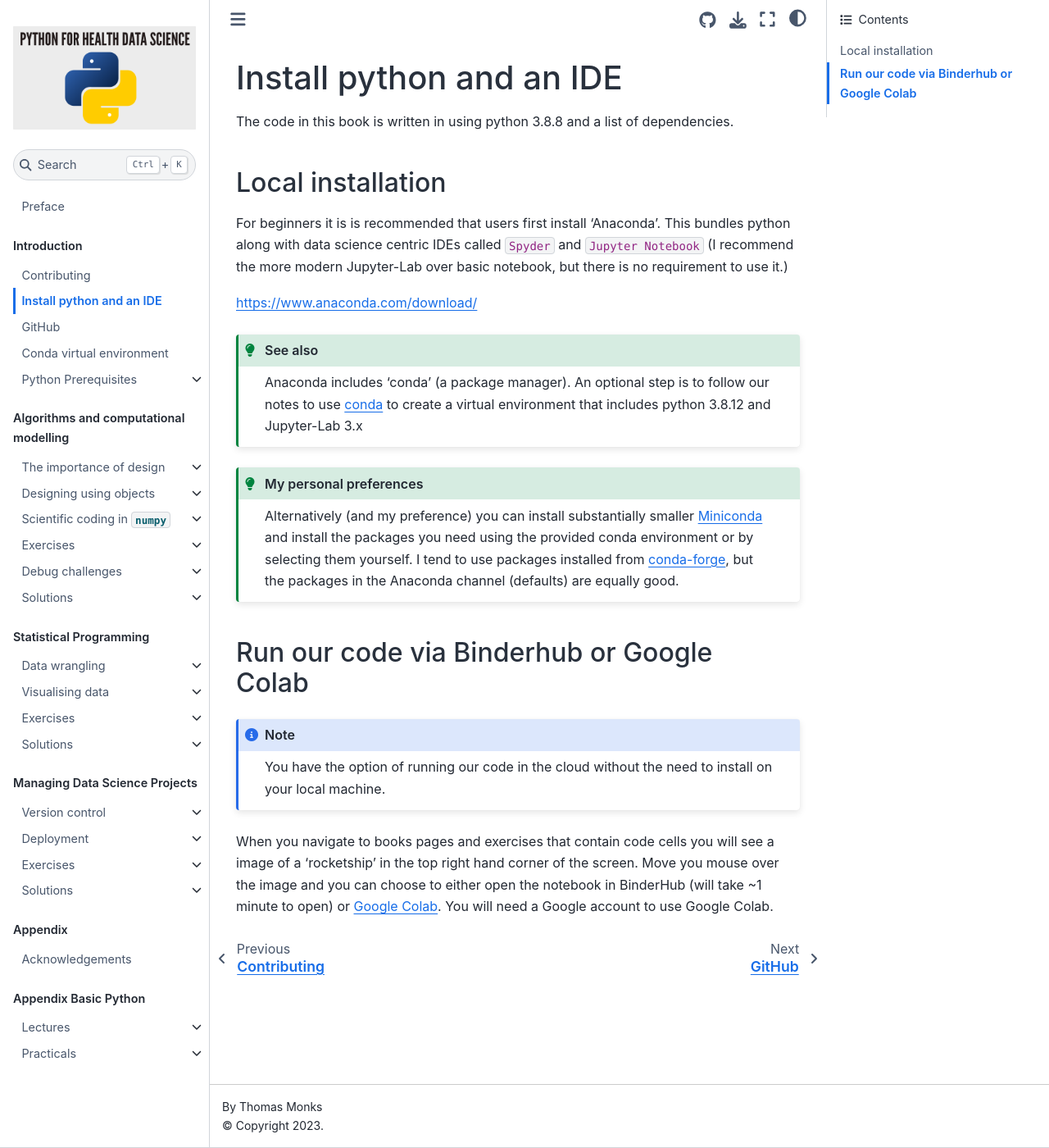
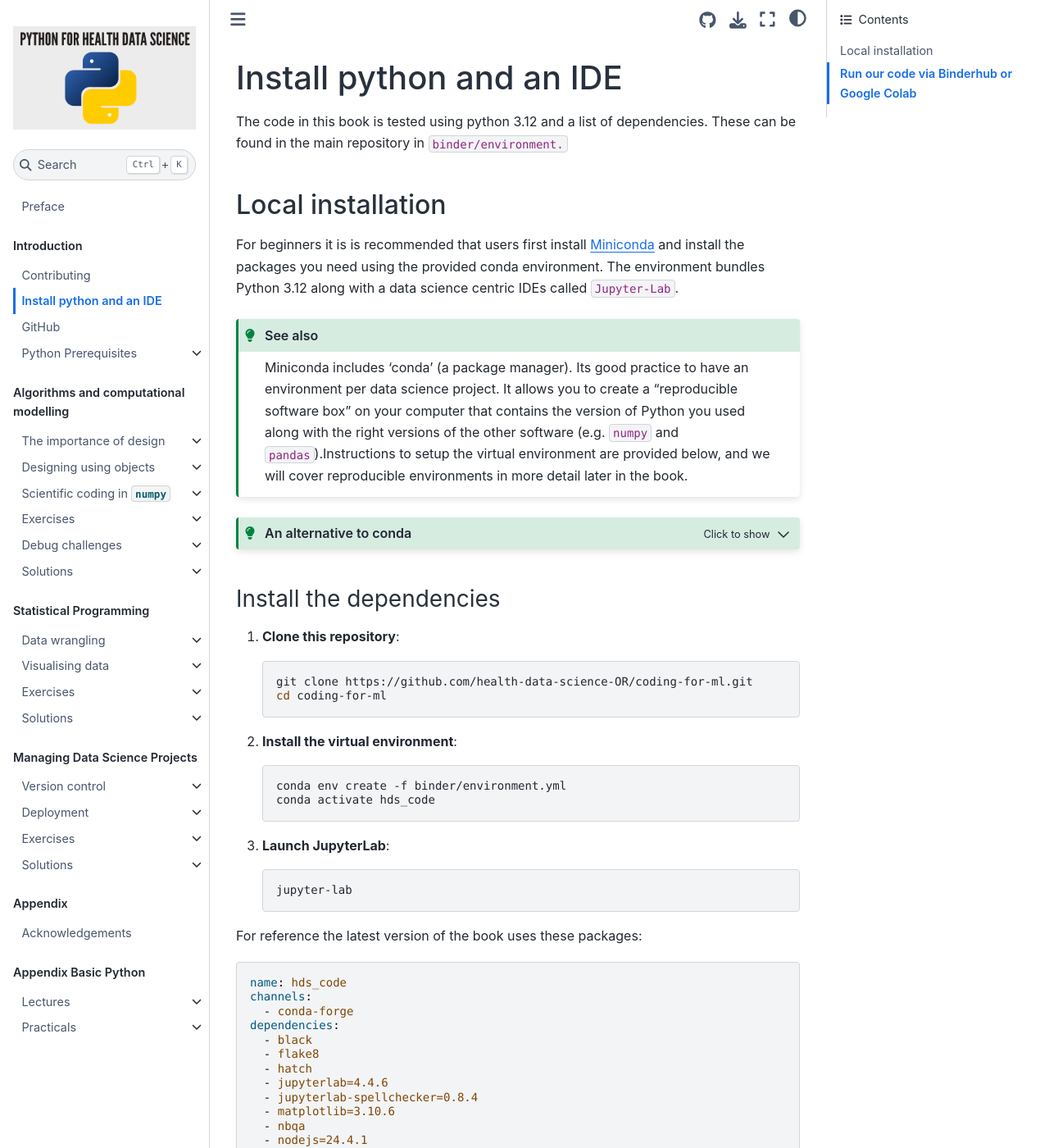
Before and after one commit to health-data-science-OR/coding-for-ml, a Jupyter Book: the page built from content/001_setup/install.md, in a window 1280 px wide and 1400 px high. Shown: the whole window at 82% size. Built offline with Jupyter Book 1.0.4 settings and Sphinx 7.4.7 and the Sphinx Book theme 1.1.4, drawn with Linux system fonts in a browser that asks for light colours; some of the changed text lies outside the part shown.

Commit message:
docs(install): updated install instr + removed standalone conda page

````diff
--- a/_toc.yml
+++ b/_toc.yml
@@ -6,7 +6,7 @@ parts:
   - file: content/001_setup/contributing
   - file: content/001_setup/install
   - file: content/001_setup/git
-  - file: content/001_setup/conda
+  #- file: content/001_setup/conda
   - file: content/001_setup/prereq
     sections:
     - file: content/001_setup/prereq/01_list_comp
--- a/content/001_setup/install.md
+++ b/content/001_setup/install.md
@@ -1,23 +1,66 @@
 # Install python and an IDE
 
-The code in this book is written in using python 3.8.8 and a list of dependencies.
+The code in this book is tested using python 3.12 and a list of dependencies.  These can be found in the main repository in `binder/environment.`
 
 ## Local installation
 
-For beginners it is is recommended that users first install 'Anaconda'. This bundles python along with data science centric IDEs called `Spyder` and `Jupyter Notebook` (I recommend the more modern Jupyter-Lab over basic notebook, but there is no requirement to use it.)
-
-https://www.anaconda.com/download/
+For beginners it is is recommended that users first install [Miniconda](https://docs.conda.io/en/latest/miniconda.html) and install the packages you need using the provided conda environment. The environment bundles Python 3.12 along with a data science centric IDEs called `Jupyter-Lab`.
 
 ```{admonition} See also
 :class: tip
-Anaconda includes 'conda' (a package manager).  An optional step is to follow our notes to use [conda](conda.md) to create a virtual environment that includes python 3.8.12 and Jupyter-Lab 3.x
+Miniconda includes 'conda' (a package manager).  Its good practice to have an environment per data science project. It allows you to create a "reproducible software box" on your computer that contains the version of Python you used along with the right versions of the other software (e.g. `numpy` and `pandas`).Instructions to setup the virtual environment are provided below, and we will cover reproducible environments in more detail later in the book.
 ```
 
-```{admonition} My personal preferences
-:class: tip
-Alternatively (and my preference) you can install substantially smaller [Miniconda](https://docs.conda.io/en/latest/miniconda.html) and install the packages you need using the provided conda environment or by selecting them yourself.  I tend to use packages installed from [conda-forge](https://conda-forge.org/), but the packages in the Anaconda channel (defaults) are equally good.
+```{admonition} An alternative to conda
+:class: tip, dropdown
+Alternatively you can install substantially faster and more Open Source friendly [Mamba via miniforge](https://github.com/conda-forge/miniforge) and install the packages you need using the provided conda environment or by selecting them yourself.  By default `mamba` will install packages from conda-forge community channel. It is a slot in replacement for `conda` so simply replace all text that says `conda` with `mamba` below.  Its my personal perference and what I use in all my contemporary research.
 ```
 
+### Install the dependencies
+
+1. **Clone this repository**:
+   ```sh
+   git clone https://github.com/health-data-science-OR/coding-for-ml.git
+   cd coding-for-ml
+   ```
+
+2. **Install the virtual environment**:
+   ```sh
+   conda env create -f binder/environment.yml
+   conda activate hds_code
+   ```
+
+3. **Launch JupyterLab**:
+   ```sh
+   jupyter-lab
+   ```
+
+For reference the latest version of the book uses these packages:
+
+```yml
+name: hds_code
+channels:
+  - conda-forge
+dependencies:
+  - black
+  - flake8
+  - hatch
+  - jupyterlab=4.4.6
+  - jupyterlab-spellchecker=0.8.4
+  - matplotlib=3.10.6
+  - nbqa
+  - nodejs=24.4.1
+  - numpy=2.3.2
+  - pandas=2.3.2
+  - pip=25.2
+  - python=3.12
+  - pytest=8.4.1
+  - py7zr=1.0.0
+  - rich=14.1.0
+  - scikit-learn=1.7.1
+  - scipy==1.16.1
+  - statsmodels=0.14.5
+```
 
 ## Run our code via Binderhub or Google Colab
 
````
Also changed, not shown: content/001_setup/conda.md (deleted, +0 -35 lines).
